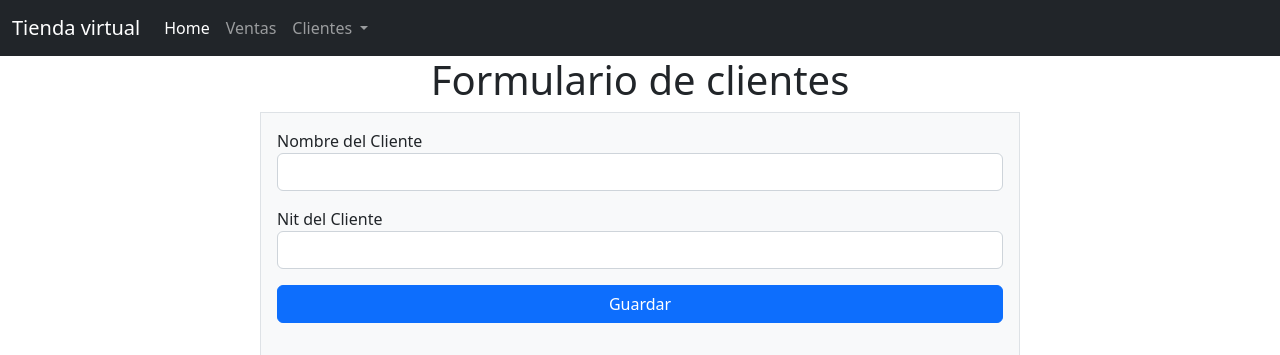
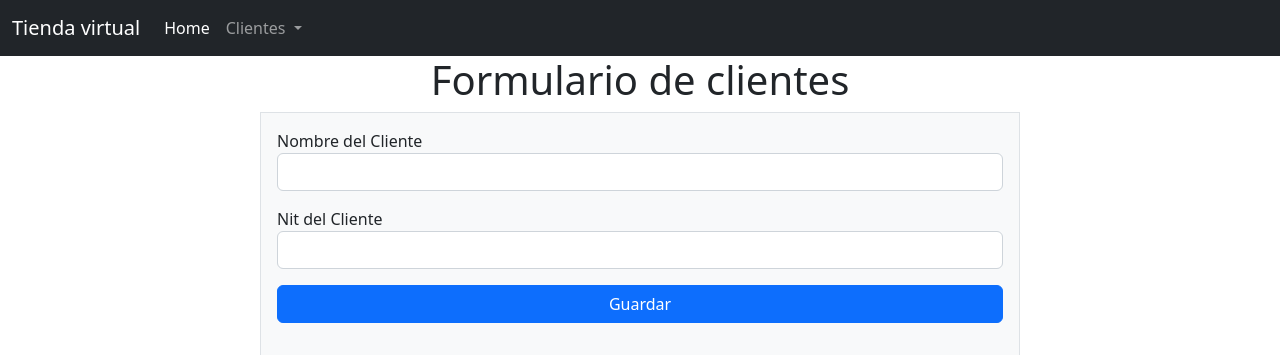
Before and after one commit to dany11279/practica8, a PHP site: page /vistas/clientes/index.php in a window 1280 px wide. Shown: the top 355 px of the page. Run offline with PHP 8.4, Linux system fonts and the light colour scheme.

Commit message:
modifique mi archivo navbar

```diff
--- a/includes/navbar.php
+++ b/includes/navbar.php
@@ -9,9 +9,7 @@
                 <li class="nav-item">
                     <a class="nav-link active" aria-current="page" href="#">Home</a>
                 </li>
-                <li class="nav-item">
-                    <a class="nav-link" aria-current="page" href="/practica8/vistas/ventas/index.php">Ventas</a>
-                </li>
+
                 <li class="nav-item dropdown">
                     <a class="nav-link dropdown-toggle" href="#" role="button" data-bs-toggle="dropdown" aria-expanded="false">
                         Clientes
```
